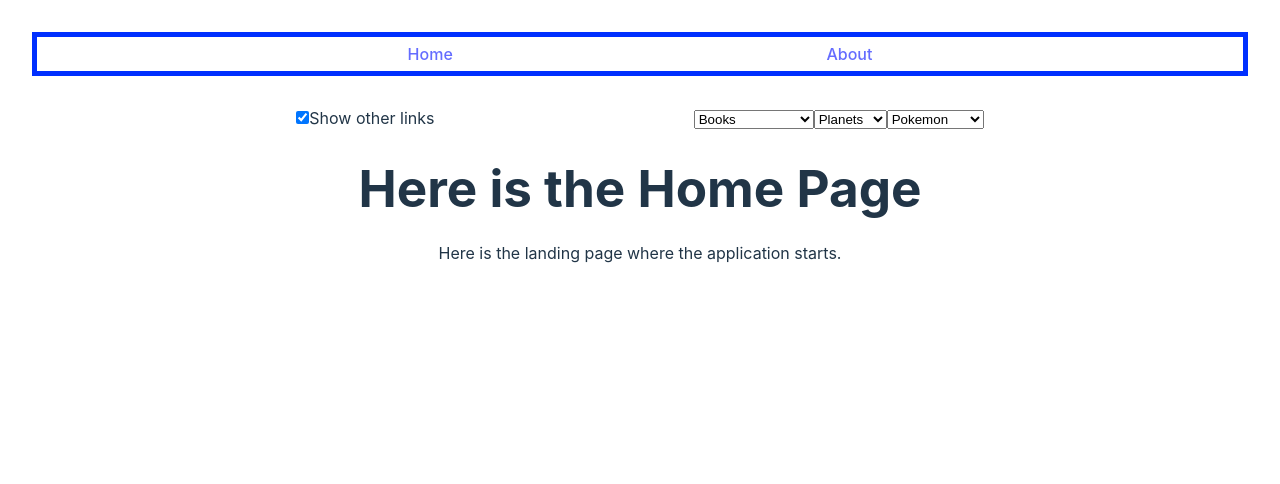
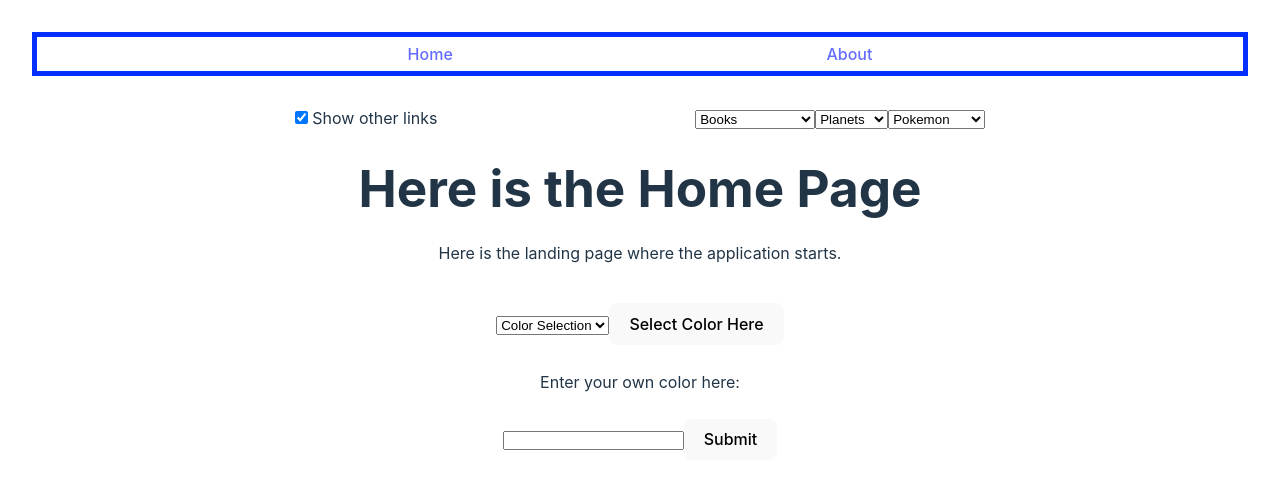
Before and after one commit to merlin1320/practicing_app, a React (Vite) app: page / in a window 1280 px wide. Shown: the top 484 px of the page. Built offline with nearby package versions, Linux system fonts and the light colour scheme.

Commit message:
Updated code for changing background

```diff
--- a/src/App.tsx
+++ b/src/App.tsx
@@ -1,5 +1,4 @@
-import './styles/App.css'
-import './styles/styles.css'
+import './styles/App.css'; import './styles/styles.css'; import './index.css'
 import { About } from './pages/About.tsx'
 import { Route, Routes } from "react-router-dom";
 import Home from './pages/Home.tsx';
@@ -8,17 +7,14 @@ import Planets from './pages/Planets.tsx'
 import Pokemon from './pages/Pokemon.tsx'
 import Books from './pages/Books.tsx'
 
-
+const colors = ['Red','Blue','Green','Pink','Yellow','Black','White']
+let color = '#242424'
+let setcolor = '#242424'
 function App() {
 
   return (
     <>
-    {/* <div> */}
-
-     <nav>
       <header className='navbar'><NavBar/></header>
-      </nav>
-    <body>
       <div>
         <Routes>
           <Route path='/'element={<Home/>}/>
@@ -30,8 +26,21 @@ function App() {
           <Route path='*' element={<p>Fuck you wrong site</p>}/>
         </Routes>
       </div>
-    </body>
-    {/* </div> */}
+      <div className='colorchange'>
+        <div>
+          <select onChange={(e) => {color = e.target.value}}>
+            <option >Color Selection</option>
+            <option value={'#242424'}>Default</option>
+            {colors.map((name) => {return (<option value={name} key={name}>{name}</option>)})}
+          </select>
+          <button onClick={()=> {document.body.style.backgroundColor = color}}>Select Color Here</button>
+        </div>
+        <div>
+          <p>Enter your own color here: </p>
+          <input onChange={(e)=>{setcolor = e.target.value}} id='colortext' type='text'/>
+          <button onClick={()=> {document.body.style.backgroundColor = setcolor}}> Submit </button>
+        </div>
+      </div>
     </>
   )
 }
--- a/src/Birthday.tsx
+++ b/src/Birthday.tsx
@@ -1,9 +1,3 @@
-// import { ReactNode } from "react";
-
-// const myBday = new Date('1992-01-09');
-// const age = Math.floor((today.getTime() - myBday.getTime())/ (1000 * 60 * 60 * 24 * 365))
-
-
 
 const today = new Date();
 export function Birthday(props: {birthdate: string}) {
--- a/src/LinkList.tsx
+++ b/src/LinkList.tsx
@@ -1,4 +1,3 @@
-import { ReactNode, useState } from 'react';
 import './styles/styles.css'
 import {useNavigate } from "react-router-dom";
 
--- a/src/NavBar.tsx
+++ b/src/NavBar.tsx
@@ -19,7 +19,7 @@ import { useState } from 'react';
         <div className="navbar-container">
           <p>
             <input type='checkbox' id='LinkListID' checked={show} onChange={()=>{setShow(!show)}}/>
-            <label htmlFor="checkbox">Show other links </label>
+            <label htmlFor="checkbox"> Show other links </label>
           </p>
           { show && <div className="linkslist">
             <LinkList/>
--- a/src/pages/About.tsx
+++ b/src/pages/About.tsx
@@ -14,7 +14,6 @@ export function About() {
       <div>
           <p>
             I am learning how to code again after a 10 year haitus. I am <Birthday birthdate="1992-01-09"/> years old.
-            {/* Vinny is <Birthday birthdate='1991-01-23'/> years old */}
           </p>
       </div>
       <div>
--- a/src/pages/Books.tsx
+++ b/src/pages/Books.tsx
@@ -3,12 +3,11 @@ import { useParams } from 'react-router-dom';
 
 
 export function Books() {
-    let {Books} = useParams();
+    const {Books} = useParams();
   return (
     <>
       <div>
         Book Series
-        {/* {JSON.stringify(p, null, 1)} */}
         <p>{Books}</p>
       </div>
     </>
--- a/src/pages/Planets.tsx
+++ b/src/pages/Planets.tsx
@@ -8,7 +8,6 @@ export function Planets() {
     <>
       <div>
         Planet {Planets}
-
       </div>
       <div>
       <img className='images' src={`/Planets/${Planets}.jpg`}/>
--- a/src/styles/App.css
+++ b/src/styles/App.css
@@ -14,6 +14,14 @@ p {
 .heading{
   padding-top: 25px;
   padding-bottom: 10px;
+}
+
+div.colorchange{
+  padding: 10px;
+  border-radius: 2;
+  position: bottom;
+  border-style: double;
+  border-color: white;
 }
 
 /* .navbar {
--- a/src/styles/styles.css
+++ b/src/styles/styles.css
@@ -37,3 +37,11 @@
   /* display: inherit;
   visibility: visible; */
 }
+
+div.colorchange{
+  padding: 10px;
+  border-radius: 2px;
+  position: bottom;
+  border-style: double;
+  border-color: white;
+}
```
